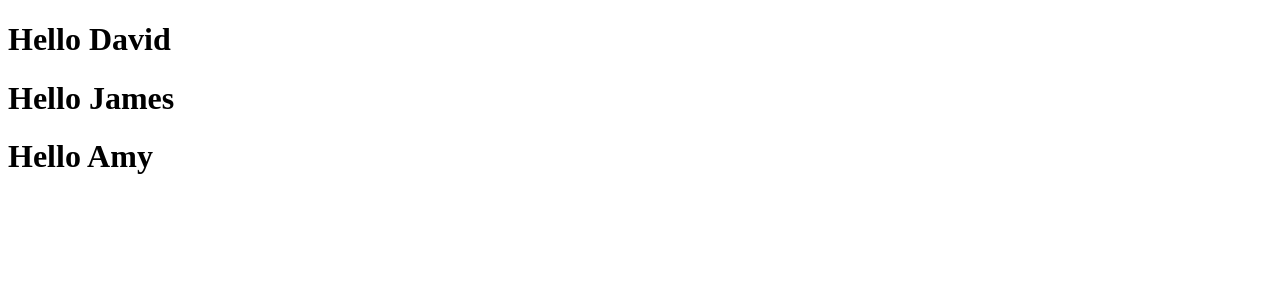
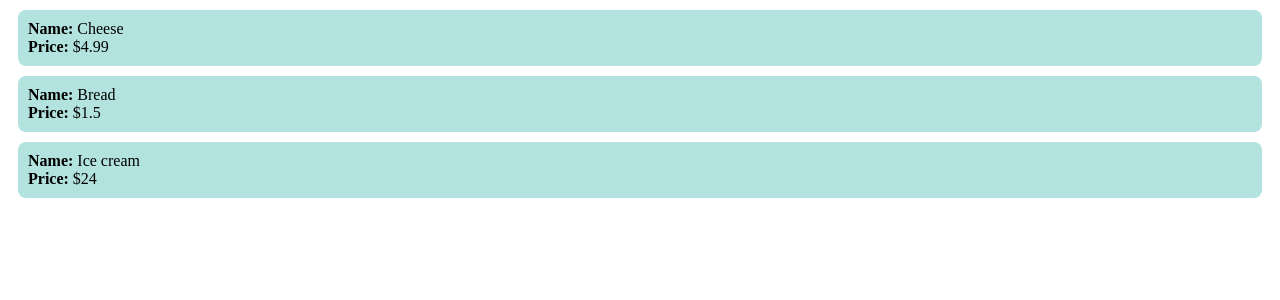
Before and after one commit to toanlehcm/demo_reactjs, a React (Create React App) app: page / in a window 1280 px wide. Shown: the top 300 px of the page. Built offline with nearby package versions, Linux system fonts and the light colour scheme.

Commit message:
item list example

```diff
--- a/src/index.js
+++ b/src/index.js
@@ -1,17 +1,23 @@
 import React from "react";
 import ReactDOM from "react-dom";
 import App from "./App";
+import './style.css';
 
-function Hello (props) {
-    return <h1>Hello {props.name}</h1>;
-}
-
-function NameList() {
-    return <div>
-        <Hello name="David" />
-        <Hello name="James" />
-        <Hello name="Amy" />
+function Item(props) {
+    return <div className="item">
+        <b>Name:</b> {props.name} <br />
+        <b>Price:</b> ${props.price}
     </div>;
 }
 
-ReactDOM.render(NameList(), document.getElementById('app'));
+function ItemList() {
+    return <div>
+        <Item name="Cheese" price="4.99" />
+        <Item name="Bread" price="1.5" />
+        <Item name="Ice cream" price="24" />
+    </div>;
+}
+
+const el = <ItemList />;
+
+ReactDOM.render(el, document.getElementById('app'));
--- /dev/null
+++ b/src/style.css
@@ -0,0 +1,9 @@
+h1, p {
+    font-family: Lato;
+  }
+  .item {
+    background-color:#b3e3de;
+    margin:10px;
+    padding:10px;
+    border-radius:8px;
+  }
```
Also changed, not shown: 1 other file (tests, documents, lock files or other folders).
